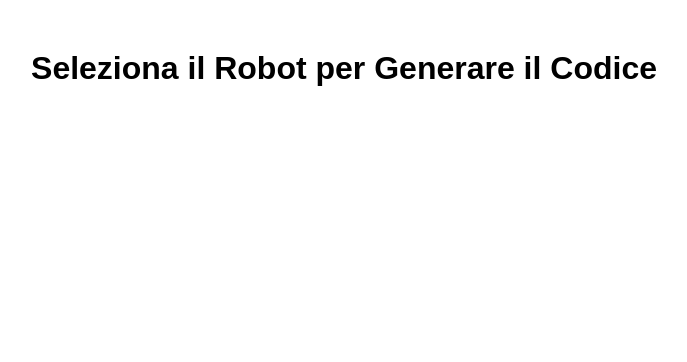
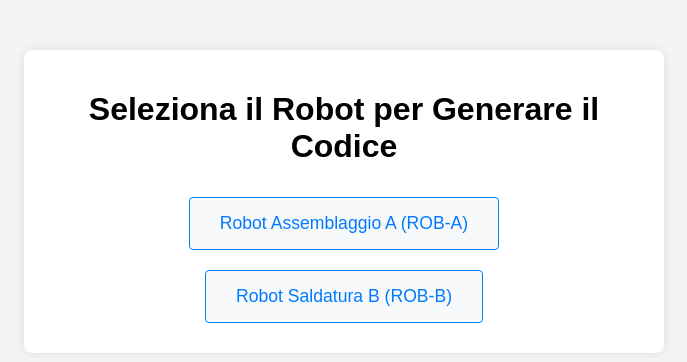
Before and after one commit to elleghard23/Code-Generator-roboto, a Flask app: page / in a window 1280 px wide. Shown: the top 362 px of the page, without its empty margins (296-983 px from the left). Run offline with Flask 3, Linux system fonts and the light colour scheme; some libraries are stand-ins or nearby versions.

Commit message:
index fixato

```diff
--- a/templates/index.html
+++ b/templates/index.html
@@ -4,80 +4,141 @@
     <meta charset="UTF-8">
     <title>Generatore Codici Robot</title>
     <style>
-        /* CSS minimale per la pagina, puoi migliorarlo */
-        body { font-family: Arial, sans-serif; text-align: center; margin-top: 50px; }
-        .robot-card { border: 1px solid #ccc; padding: 15px; margin: 10px; display: inline-block; width: 250px; cursor: pointer; transition: transform 0.2s; }
-        .robot-card:hover { transform: scale(1.05); background-color: #f0f0f0; }
-        .robot-card img { width: 100%; height: auto; border-radius: 5px; }
-        #code-display { font-size: 2.5em; color: #333; margin-top: 30px; padding: 20px; border: 2px solid #4CAF50; display: none; background-color: #e8ffe8; word-break: break-all; }
-        button { padding: 10px 20px; font-size: 1em; cursor: pointer; margin-top: 20px; }
+        /* Stile semplificato */
+        body { font-family: Arial, sans-serif; text-align: center; margin-top: 50px; background-color: #f4f4f4; }
+        .container { max-width: 600px; margin: auto; padding: 20px; background: white; border-radius: 8px; box-shadow: 0 0 10px rgba(0, 0, 0, 0.1); }
+        .robot-button {
+            padding: 15px 30px;
+            margin: 10px;
+            font-size: 1.1em;
+            cursor: pointer;
+            border: 1px solid #007bff;
+            border-radius: 4px;
+            background-color: #f8f9fa;
+            color: #007bff;
+            transition: background-color 0.2s;
+        }
+        .robot-button:hover {
+            background-color: #007bff;
+            color: white;
+        }
+        #code-display {
+            font-size: 2em;
+            color: #28a745;
+            margin-top: 30px;
+            padding: 20px;
+            border: 3px solid #28a745;
+            display: none;
+            background-color: #e9ffe9;
+            word-break: break-all;
+            user-select: all;
+        }
+        button {
+            padding: 12px 25px;
+            font-size: 1.1em;
+            cursor: pointer;
+            margin: 10px;
+            border: none;
+            border-radius: 4px;
+            background-color: #007bff;
+            color: white;
+            transition: background-color 0.2s;
+        }
+        button:hover { background-color: #0056b3; }
     </style>
 </head>
 <body>
+    <div class="container">
 
         <div id="selection-view">
             <h1>Seleziona il Robot per Generare il Codice</h1>
-        {% for robot in robots %}
-        <div class="robot-card" data-prefix="{{ robot.id }}" onclick="showCodeGenerator('{{ robot.id }}', '{{ robot.name }}')">
-            <img src="{{ url_for('static', filename='images/' + robot.img) }}" alt="{{ robot.name }}">
-            <h3>{{ robot.name }} ({{ robot.id }})</h3>
-        </div>
-        {% endfor %}
+
+            <button class="robot-button" data-robot-type="ROB-A" onclick="showGenerator('ROB-A', 'Robot Assemblaggio A')">
+                Robot Assemblaggio A (ROB-A)
+            </button>
+
+            <button class="robot-button" data-robot-type="ROB-B" onclick="showGenerator('ROB-B', 'Robot Saldatura B')">
+                Robot Saldatura B (ROB-B)
+            </button>
+
             </div>
 
         <div id="generation-view" style="display: none;">
             <h2 id="robot-title"></h2>
+
             <button onclick="generateCode()">Genera Nuovo Codice</button>
-        <div id="code-display"></div>
+
+            <div id="code-display" title="Clicca per copiare">Clicca 'Genera Nuovo Codice'</div>
+
             <button onclick="resetView()">Torna alla Selezione</button>
+        </div>
     </div>
 
     <script>
-        let selectedPrefix = '';
+        let selectedRobotType = '';
 
-        function showCodeGenerator(prefix, name) {
-            selectedPrefix = prefix;
-            document.getElementById('robot-title').innerText = `Generazione Codice per: ${name} (${prefix})`;
+        function showGenerator(type, name) {
+            selectedRobotType = type;
+            document.getElementById('robot-title').innerText = `Generazione Codice per: ${name} (${type})`;
             document.getElementById('selection-view').style.display = 'none';
             document.getElementById('generation-view').style.display = 'block';
-            document.getElementById('code-display').style.display = 'none'; // Nascondi codice vecchio
-            document.getElementById('code-display').innerText = ''; // Pulisci codice vecchio
+            document.getElementById('code-display').style.display = 'none';
+            document.getElementById('code-display').innerText = '';
         }
 
         function resetView() {
             document.getElementById('selection-view').style.display = 'block';
             document.getElementById('generation-view').style.display = 'none';
-            document.getElementById('code-display').style.display = 'none';
         }
 
         async function generateCode() {
-            document.getElementById('code-display').innerText = "Generazione in corso...";
-            document.getElementById('code-display').style.display = 'block';
+            const display = document.getElementById('code-display');
+            display.innerText = "Generazione in corso...";
+            display.style.display = 'block';
+            display.style.color = '#ffc107';
+            display.style.borderColor = '#ffc107';
 
             try {
-                const response = await fetch('/api/generate_code', {
+                const response = await fetch('/generate_code', {
                     method: 'POST',
                     headers: {
                         'Content-Type': 'application/json',
                     },
-                    body: JSON.stringify({ prefix: selectedPrefix })
+                    body: JSON.stringify({ robot_type: selectedRobotType })
                 });
-
-                if (!response.ok) {
-                    throw new Error('Errore nella risposta del server');
-                }
 
                 const result = await response.json();
 
-                // Il codice compare su tutta la pagina
-                document.getElementById('code-display').innerText = result.code;
+                if (!response.ok) {
+                    throw new Error(result.error || 'Errore nella risposta del server');
+                }
+
+                // Successo: mostra il codice
+                display.innerText = result.code;
+                display.style.color = '#28a745';
+                display.style.borderColor = '#28a745';
 
             } catch (error) {
                 console.error('Errore:', error);
-                document.getElementById('code-display').innerText = `Errore: ${error.message}. Riprova.`;
-                document.getElementById('code-display').style.color = 'red';
+                display.innerText = `ERRORE: ${error.message}`;
+                display.style.color = '#dc3545';
+                display.style.borderColor = '#dc3545';
             }
         }
+
+        // Funzione per copiare il codice al click
+        document.getElementById('code-display').addEventListener('click', function() {
+            const code = this.innerText;
+            if (code && !code.startsWith('Generazione') && !code.startsWith('ERRORE')) {
+                navigator.clipboard.writeText(code).then(() => {
+                    const originalText = this.innerText;
+                    this.innerText = 'Copiato!';
+                    setTimeout(() => { this.innerText = originalText; }, 1000);
+                }).catch(err => {
+                    console.error('Errore nella copia:', err);
+                });
+            }
+        });
     </script>
 </body>
 </html>
```
Lines whose indentation alone changed are shown as unchanged.
